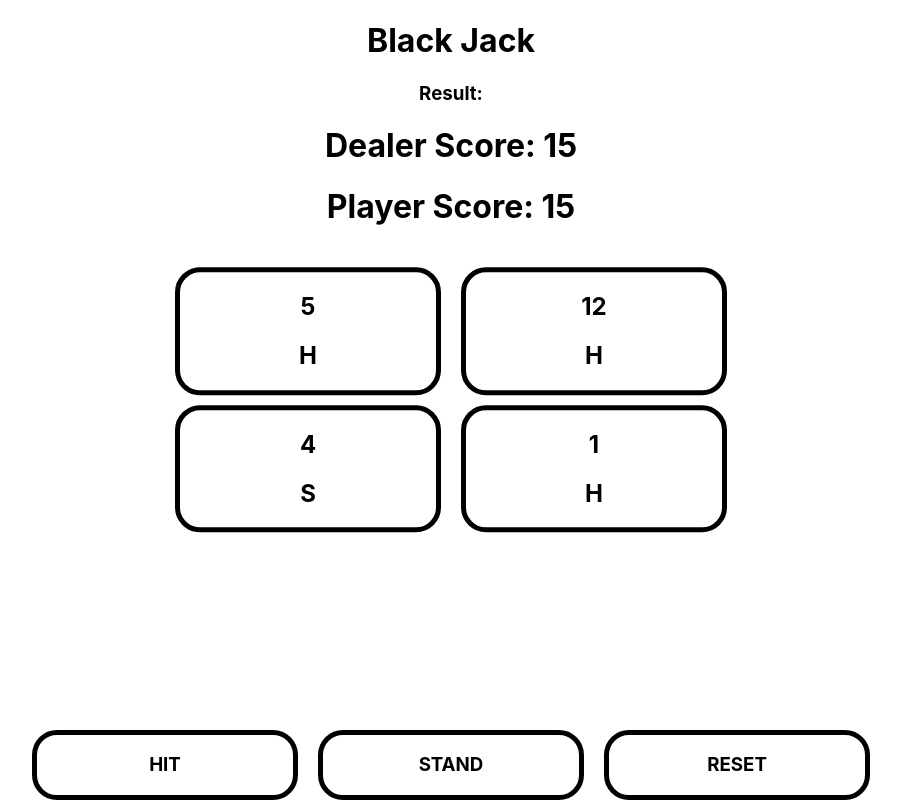
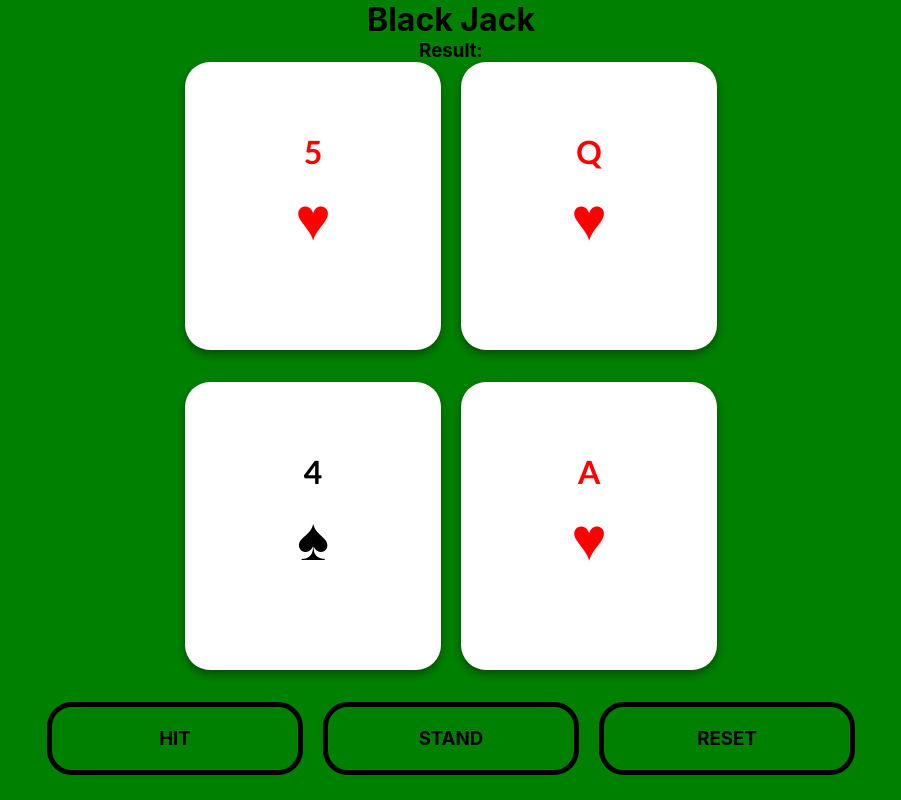
Before and after one commit to Alto-B/BlackJack, a React (Create React App) app: page / in a window 1280 px wide. Shown: the whole page, without its empty margins (189-1090 px from the left). Built offline with nearby package versions, Linux system fonts and the light colour scheme.

Commit message:
styled cards

```diff
--- a/src/App.css
+++ b/src/App.css
@@ -1,21 +1,20 @@
+* {
+  padding: 0;
+  margin: 0;
+  box-sizing: border-box;
+}
+
 .App {
   text-align: center;
-  position: fixed;
-  height: 100%;
+  height: 100vh;
   width: 100%;
+  background-color: green;
 }
 
-.container {
-  width: 100%;
-  height: 100%;
-  position: relative;
-}
-
-.Moves {
+.button-options {
   display: flex;
   justify-content: center;
   position: absolute;
-  bottom: 0;
   width: 100%;
 }
 
@@ -23,30 +22,72 @@
   border: black solid 5px;
   border-radius: 25px;
   width: 20%;
-  height: 20%;
+  height: 50%;
   text-align: center;
+  padding: 20px 0;
   margin: 0px 10px;
 }
 
 .game-board {
-  position: absolute;
-  top: 50%;
-  left: 50%;
-  transform: translate(-50%, -50%);
+  height: 80%;
   width: 100%;
-}
-
-.card {
-  border: black solid 5px;
-  border-radius: 25px;
-  text-align: center;
-  margin: 0 10px;
-  width: 20%;
-  height: 100%;
 }
 
 .hand {
   display: flex;
   justify-content: center;
-  margin: 10px 0;
+  height: 50%;
 }
+
+.card {
+  position: relative;
+  display: inline;
+  font: 16px "Trebuchet MS";
+
+  background-color: white;
+  border-radius: 25px;
+  box-shadow: 0 4px 8px rgba(0, 0, 0, 0.4);
+  text-align: center;
+  margin: 0 10px;
+  padding: 70px 0;
+  width: 20%;
+  height: 90%;
+}
+
+.card h1 {
+  margin-bottom: 10px;
+}
+
+.card--heart {
+  color: red;
+}
+
+.card--heart::after {
+  content: "♥";
+  font-size: 60px;
+}
+
+.card--diamond {
+  color: red;
+}
+
+.card--diamond::after {
+  content: "♦️";
+  font-size: 60px;
+}
+
+.card--spades {
+}
+
+.card--spades::after {
+  content: "♠";
+  font-size: 60px;
+}
+
+.card--clubs {
+}
+
+.card--clubs::after {
+  content: "♣️";
+  font-size: 60px;
+}
--- a/src/App.js
+++ b/src/App.js
@@ -1,6 +1,7 @@
 import './App.css';
 import Button from './Componets/Buttons';
 import Board from './Componets/Board';
+import ReactDOM from 'react-dom';
 import React, {useEffect, useState, useRef} from 'react';
 
 function App() {
@@ -16,59 +17,65 @@ function App() {
   const[dealerHand, setDealerHand] = useState([]);
   const[dealerScore, setDealerScore] = useState(0);
 
+
   useEffect(() => {
     shuffle(deck);
+
+    const initHand = () => {
+      var newHand = [];
+
+      for (var i = 0; i < 2; i++){
+          newHand.push(getNextCard());
+      }
+
+      return newHand;
+    };
+
     setDealerHand(initHand);
     setPlayerHand(initHand);
-  }, []);
+  }, [deck]);
 
   useEffect(() => {
-    console.log("calc player hand");
-    calcHandScore(playerHand, setPlayerScore);
-    console.log(playerScore);
+    //console.log("calc player hand");
+
+    setPlayerScore(calcHandScore(playerHand));
+    //console.log(playerScore);
     if(playerScore === 21){
       win();
     }
     else if (playerScore > 21){
-      console.log("bust");
       bust();
     }
-  }, [playerHand]);
+  }, [playerHand, playerScore]);
 
   useEffect(() => {
     console.log("calc dealer hand");
-    calcHandScore(dealerHand, setDealerScore);
-  }, [dealerHand]);
+    setDealerScore(calcHandScore(dealerHand));
+    console.log(dealerScore);
 
-  const initHand = () => {
-    var newHand = [];
-
-    for (var i = 0; i < 2; i++){
-        newHand.push(getNextCard());
+    if(dealerScore === 21){
+      lose();
+    }
+    else if (dealerScore > 21){
+      win();
     }
 
-    return newHand;
-  };
-
-  const getNextCard = () => {
-    console.log(deck[pos.current]);
-    return deck[pos.current++];
-  };
+  }, [dealerHand, dealerScore]);
 
 
-const calcHandScore = (currentHand, setScore) => {
-  console.log(currentHand);
+const calcHandScore = (currentHand) => {
+  //console.log(currentHand);
 
   let total = 0;
 
   let aces = currentHand.filter((card) => {
-    return card.value === 1;
+    return card.value === 'A';
   });
 
   currentHand.forEach(card => {
-    if(card.value!== 1){
+    if(card.value!== 'A'){
 
-      if(card.value >= 11){
+      if(card.value >= 'J' || card.value >= 'Q' || card.value >= 'K'){
         total += 10;
       }else{
         total += card.value;
@@ -89,25 +96,40 @@ const calcHandScore = (currentHand, setScore) => {
       total += 11;
     }
   }
-  console.log(total);
-  setScore(total);
+
+  return total;
 };
 
-const dealerPlays = () => {
 
-  while(true){
-    if(dealerScore >= 17) {
-      break;
-    }
-    console.log("added card to dealer");
-    setDealerHand([...dealerHand, getNextCard()]);
-    calcHandScore(dealerHand, setDealerScore);
-  }
+const stand = () => {
 
-  checkWinner();
+ let currentDealerHand = dealerHand;
+ let currentDealerScore = dealerScore;
+
+ //console.log(currentDealerHand);
+
+while(currentDealerScore < 17){
+  currentDealerHand.push(getNextCard());
+  console.log(currentDealerHand);
+
+  currentDealerScore = calcHandScore(currentDealerHand);
+  console.log(currentDealerScore);
+}
+console.log("dealer can't play no more cards");
+
+setDealerHand(currentDealerHand);
+setDealerScore(currentDealerScore);
+checkWinner();
 }
 
+
+const getNextCard = () => {
+  //console.log(deck[pos.current]);
+  return deck[pos.current++];
+};
+
 const checkWinner = () => {
+  console.log("checking winner");
   if(playerScore > dealerScore || dealerScore > 21){
     win();
   }else if( dealerScore > playerScore){
@@ -133,18 +155,20 @@ const bust = () => {
   setResult("Bust");
 }
 
+const resetGame = () => {
+  setDeck(initDeck());
+}
+
 
   return (
     <div className="App">
       <h1>Black Jack</h1>
       <h3>Result: {result}</h3>
-      <h1>Dealer Score: {dealerScore}</h1>
-      <h1>Player Score: {playerScore}</h1>
       <Board playerHand={playerHand} dealerHand={dealerHand}/>
-      <div className="Moves">
+      <div className="button-options">
         <Button name="HIT" playerHand={playerHand} setPlayerHand={setPlayerHand} getNextCard={getNextCard}/>
-        <Button name="STAND" playerHand={playerHand} dealerPlays={dealerPlays}/>
-        <Button name="RESET" playerHand={playerHand} />
+        <Button name="STAND" playerHand={playerHand} dealerPlays={stand}/>
+        <Button name="RESET" playerHand={playerHand} resetGame={resetGame}/>
       </div>
       </div>
   );
@@ -157,21 +181,38 @@ const initDeck = () => {
   var i;
   var ID = 0;
 
-  for(i = 1; i <= 13; i++){
+  initdeck.push({value: 'A' , suit: 'H', id: ID += 1 });
+  for(i = 2; i <= 10; i++){
       initdeck.push({value: i , suit: 'H', id: ID += 1 });
   }
+  initdeck.push({value: 'J' , suit: 'H', id: ID += 1 });
+  initdeck.push({value: 'Q' , suit: 'H', id: ID += 1 });
+  initdeck.push({value: 'K' , suit: 'H', id: ID += 1 });
 
-  for(i = 1; i <= 13; i++){
+
+  initdeck.push({value: 'A' , suit: 'S', id: ID += 1 });
+  for(i = 2; i <= 10; i++){
       initdeck.push({value: i , suit: 'S', id: ID += 1 });
   }
+  initdeck.push({value: 'J' , suit: 'S', id: ID += 1 });
+  initdeck.push({value: 'Q' , suit: 'S', id: ID += 1 });
+  initdeck.push({value: 'K' , suit: 'S', id: ID += 1 });
 
-  for(i = 1; i <= 13; i++){
+  initdeck.push({value: 'A' , suit: 'C', id: ID += 1 });
+  for(i = 2; i <= 10; i++){
       initdeck.push({value: i , suit: 'C', id: ID += 1 });
   }
+  initdeck.push({value: 'J' , suit: 'C', id: ID += 1 });
+  initdeck.push({value: 'Q' , suit: 'C', id: ID += 1 });
+  initdeck.push({value: 'K' , suit: 'C', id: ID += 1 });
 
-  for(i = 1; i <= 13; i++){
+  initdeck.push({value: 'A' , suit: 'D', id: ID += 1 });
+  for(i = 2; i <= 10; i++){
       initdeck.push({value: i , suit: 'D', id: ID += 1 });
   }
+  initdeck.push({value: 'J' , suit: 'D', id: ID += 1 });
+  initdeck.push({value: 'Q' , suit: 'D', id: ID += 1 });
+  initdeck.push({value: 'K' , suit: 'D', id: ID += 1 });
 
   //console.log(initdeck);
   return initdeck;
--- a/src/Componets/Buttons.js
+++ b/src/Componets/Buttons.js
@@ -1,12 +1,14 @@
 import React from 'react';
 
-const Buttons = ({name, playerHand, setPlayerHand, getNextCard, dealerPlays}) => {
+const Buttons = ({name, playerHand, setPlayerHand, getNextCard, dealerPlays, resetGame}) => {
 
     const btnHit = () => {
         if(name.localeCompare("HIT") === 0){
             setPlayerHand([...playerHand, getNextCard()]);
         }else if (name.localeCompare("STAND") === 0){
             dealerPlays();
+        }else {
+            resetGame();
         }
     }
 
--- a/src/Componets/Card.js
+++ b/src/Componets/Card.js
@@ -1,10 +1,25 @@
 import React from 'react';
 
 const Card = ({value, suit}) => {
+
+    const cardSuit = () => {
+        switch(suit){
+            case 'H':
+                return "card card--heart";
+            case 'D':
+                return "card card--diamond";
+            case 'S':
+                return "card card--spades";
+            case 'C':
+                return "card card--clubs";
+            default:
+                return "card ";
+        }
+    }
+
     return (
-        <div className="card">
-            <h2>{value}</h2>
-            <h2>{suit}</h2>
+        <div className={cardSuit()} >
+            <h1>{value}</h1>
         </div>
     );
 };
```
Also changed, not shown: src/BlackJackContext.js (deleted, +0 -49 lines), 1 other file (tests, documents, lock files or other folders).
